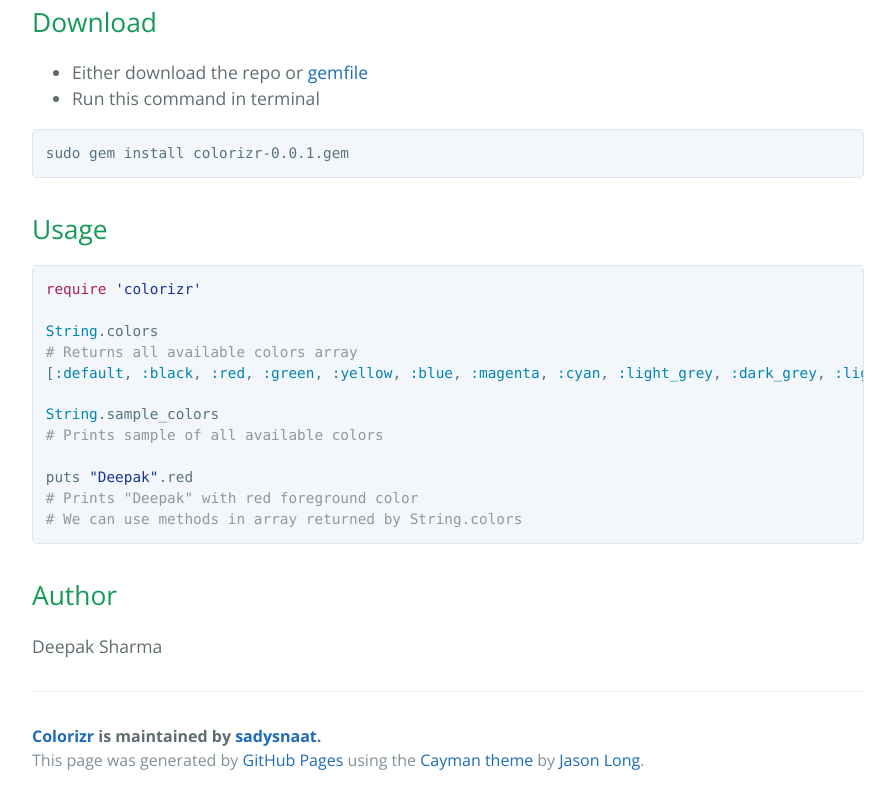
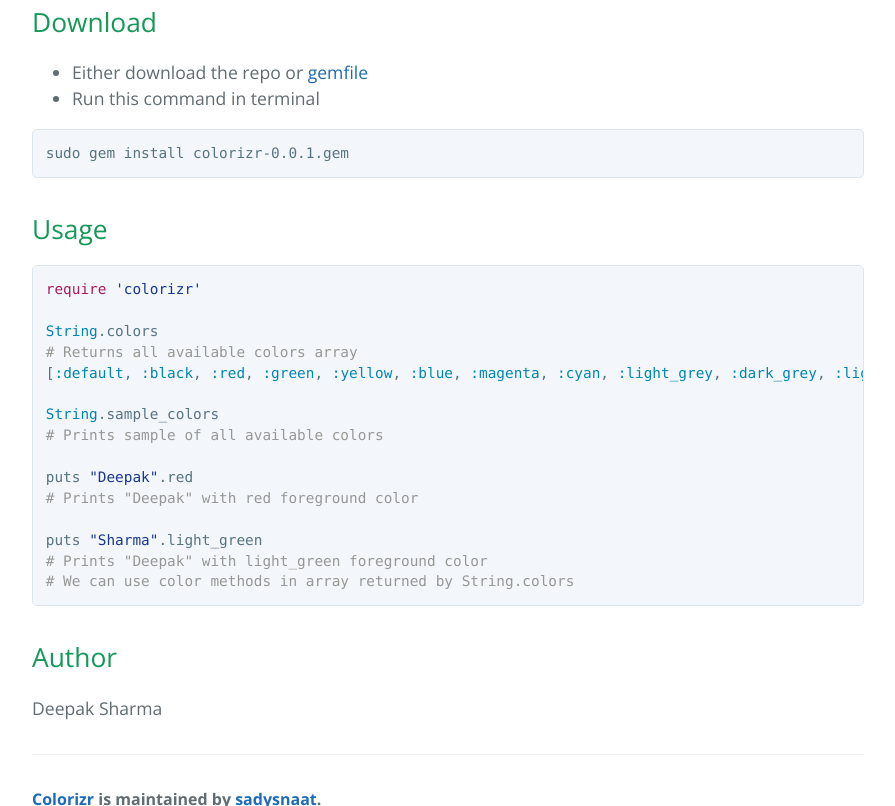
Before and after one commit to sadysnaat/colorizr, a plain HTML site: page index.html in a window 1280 px wide. Shown: the part 540-1346 px from the top of the page, without its empty margins (192-1087 px from the left). Drawn offline with nearby package versions, Linux system fonts and the light colour scheme.

```diff
--- a/index.html
+++ b/index.html
@@ -49,7 +49,10 @@
 
 puts <span class="pl-s"><span class="pl-pds">"</span>Deepak<span class="pl-pds">"</span></span>.red
 <span class="pl-c"># Prints "Deepak" with red foreground color</span>
-<span class="pl-c"># We can use methods in array returned by String.colors</span></pre></div>
+
+puts <span class="pl-s"><span class="pl-pds">"</span>Sharma<span class="pl-pds">"</span></span>.light_green
+<span class="pl-c"># Prints "Deepak" with light_green foreground color</span>
+<span class="pl-c"># We can use color methods in array returned by String.colors</span></pre></div>
 
 <h2>
 <a id="author" class="anchor" href="#author" aria-hidden="true"><span aria-hidden="true" class="octicon octicon-link"></span></a>Author</h2>
```
Also changed, not shown: params.json (+1 -1 lines).
